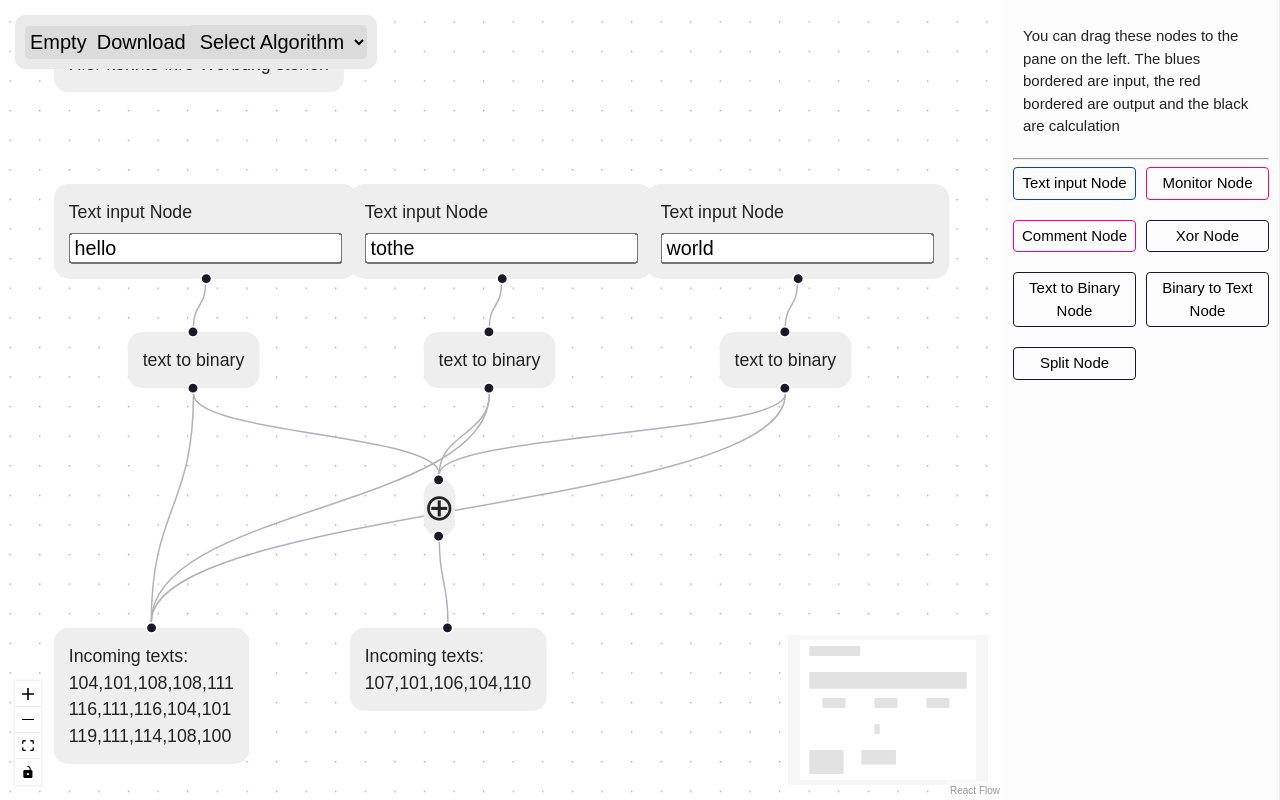
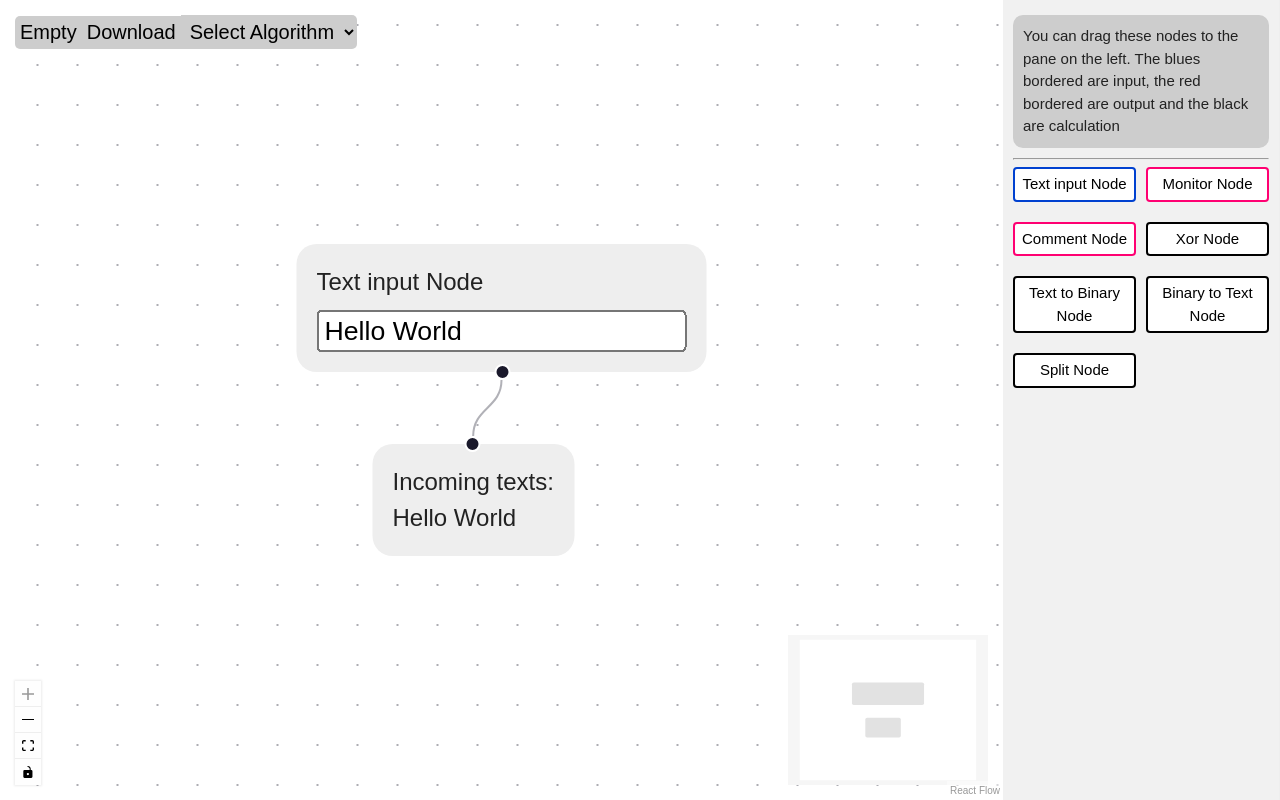
Before and after one commit to Ebenengitarre68/CryptoVisualizer, a React (Vite) app: page / in a window 1280 px wide. Built offline with nearby package versions, Linux system fonts and the light colour scheme.

Commit message:
Added Loading Graphs from Server

```diff
--- a/src/App.tsx
+++ b/src/App.tsx
@@ -50,144 +50,28 @@ const defaultEdgeOptions = {
 
 const initNodes: MyNode[] = [
   {
-    id: 'c1',
-    type: 'comment',
-    data: {
-      text: 'Hier könnte ihre Werbung stehen'
-    },
-    position: {x: 0, y: -100 },
-  },
-  {
     id: 't1',
     type: 'text',
     data: {
-      text: 'hello'
+      text: 'Hello World'
     },
     position: { x: 0, y: 0 },
-  },
-  {
-    id: 't2',
-    type: 'text',
-    data: {
-      text: 'tothe'
-    },
-    position: { x: 200, y: 0 },
-  },
-  {
-    id: 't3',
-    type: 'text',
-    data: {
-      text: 'world'
-    },
-    position: { x: 400, y: 0 },
-  },
-  {
-    id: '2b1',
-    type: 't2binary',
-    data: {
-      bytes: [0]
-    },
-    position: { x: 50, y: 100 },
-  },
-  {
-    id: '2b2',
-    type: 't2binary',
-    data: {
-      bytes: [0]
-    },
-    position: { x: 250, y: 100  },
-  },
-  {
-    id: '2b3',
-    type: 't2binary',
-    data: {
-      bytes: [0]
-    },
-    position: { x: 450, y: 100 },
-  },
-  {
-    id: 'x1',
-    type: 'xor',
-    data: {
-      bytes: [0]
-    },
-    position: { x: 250, y: 200 },
   },
   {
     id: 'r1',
     type: 'monitor',
     data: {},
-    position: { x: 0, y: 300 },
+    position: { x: 38, y: 100 },
   },
-  {
-    id: 'r2',
-    type: 'monitor',
-    data: {},
-    position: { x: 200, y: 300 },
-  },
+
 ];
 
 const initEdges: Edge[] = [
   {
-    id: 't1-2b1',
+    id: 't1-r1',
     source: 't1',
     sourceHandle:'text',
-    target: '2b1',
-  },
-  {
-    id: 't2-2b2',
-    source: 't2',
-    sourceHandle:'text',
-    target: '2b2',
-  },
-  {
-    id: 't3-2b3',
-    source: 't3',
-    sourceHandle:'text',
-    target: '2b3',
-  },
-  {
-    id: '2b1-x1',
-    source: '2b1',
-    sourceHandle:'bytes',
-    target: 'x1',
-  },
-  {
-    id: '2b2-x1',
-    source: '2b2',
-    sourceHandle:'bytes',
-    target: 'x1',
-    type:'display',
-  },
-  {
-    id: '2b3-x1',
-    source: '2b3',
-    sourceHandle:'bytes',
-    target: 'x1',
-  },
-  {
-    id: '2b1-r1',
-    source: '2b1',
-    sourceHandle:'bytes',
     target: 'r1',
-  },
-  {
-    id: '2b2-r1',
-    source: '2b2',
-    sourceHandle:'bytes',
-    target: 'r1',
-  },
-  {
-    id: '2b3-r1',
-    source: '2b3',
-    sourceHandle:'bytes',
-    target: 'r1',
-  },
-  {
-    id: 'x1-r2',
-    source: 'x1',
-    sourceHandle:'bytes',
-    target: 'r2',
   },
 ];
 
@@ -195,7 +79,7 @@ let id = initNodes.length;
 const getId = () => `node_${id++}`;
 
 const CustomNodeFlow = () => {
-  const [colorMode, setColorMode] = useState<ColorMode>('light');
+  const [colorMode] = useState<ColorMode>('light');
   const reactFlowWrapper = useRef(null);
   const [nodes,setNodes , onNodesChange] = useNodesState(initNodes);
   const [edges, setEdges, onEdgesChange] = useEdgesState(initEdges);
@@ -217,8 +101,7 @@ const CustomNodeFlow = () => {
     event.dataTransfer.dropEffect = 'move';
   }, []);
 
-  const onEdgeContextMenu = useCallback(
-      (event, edge) => {
+  const onEdgeContextMenu = useCallback((event, edge) => {
         // Prevent native context menu from showing
         event.preventDefault();
 
@@ -237,8 +120,7 @@ const CustomNodeFlow = () => {
       [setMenu],
   )
 
-  const onDrop = useCallback(
-      (event) => {
+  const onDrop = useCallback( (event) => {
         event.preventDefault();
 
         // check if the dropped element is valid
@@ -267,7 +149,7 @@ const CustomNodeFlow = () => {
   const onSave = useCallback(() => {
     if (rfInstance) {
       const flow = rfInstance.toObject();
-      const blob = new Blob([JSON.stringify(flow)],{type: 'text/plain'});
+      const blob = new Blob([JSON.stringify(flow)],{type: 'text/json'});
       const url = window.URL.createObjectURL(blob);
       const link = document.createElement("a");
       link.download = "flow.json";
@@ -278,16 +160,40 @@ const CustomNodeFlow = () => {
 
   const onEmptyNew = useCallback(() => {
     const restoreFlow = async () => {
-      const x = 0;
-      const y = 0;
-      const zoom = 1 ;
-      setNodes([]);
-      setEdges([]);
+      const x = 320;
+      const y = 115;
+      const zoom = 2 ;
+      setNodes(initNodes);
+      setEdges(initEdges);
       setViewport({ x, y, zoom });
     };
-
+    document.getElementById("algChanger").value ="default"
     restoreFlow();
   }, [setNodes, setViewport]);
+
+  const onRestore = useCallback((path:string) => {
+
+    const restoreFlow = async (json:string) => {
+      const flow = json;
+      if (flow) {
+        const {x = 0, y = 0, zoom = 1} = flow.viewport;
+        setNodes(flow.nodes || []);
+        setEdges(flow.edges || []);
+        setViewport({x, y, zoom});
+      }
+    };
+    fetch(path)
+        .then(response =>
+          response.json()
+        ).then(json => restoreFlow(json)
+    )
+  }, [setNodes, setViewport]);
+
+  const onAlgChange: ChangeEventHandler<HTMLSelectElement> = (evt) => {
+    if(evt.target.value !== 'default'){
+      onRestore(evt.target.value)
+    }
+  }
 
   return (
       <div className="dndflow" onClick={onPaneClick}>
@@ -315,12 +221,12 @@ const CustomNodeFlow = () => {
             <Background/>
             {menu && <ContextMenu {...menu}/>}
             <Panel>
-              <div className="nav-panel">
+              <div>
                 <button className="nav-button left-nav-button" onClick={onEmptyNew}>Empty</button>
                 <button className="nav-button" onClick={onSave}>Download</button>
-                <select name="algorithm" className="nav-button right-nav-button">
-                  <option selected  hidden>Select Algorithm</option>
-                  <option>AES 128</option>
+                <select id="algChanger" onChange={onAlgChange}  className="nav-button right-nav-button" defaultValue="default">
+                  <option value="default" hidden>Select Algorithm</option>
+                  <option value="/graphs/test.json" >Test</option>
                 </select>
 
               </div>
--- a/src/index.css
+++ b/src/index.css
@@ -1,4 +1,6 @@
 :root {
+  --primaryColor: #f1f1f1;
+  --secondaryColor: #cdcdcd;
   font-family: Inter, system-ui, Avenir, Helvetica, Arial, sans-serif;
   line-height: 1.5;
   font-weight: 400;
@@ -32,19 +34,22 @@ body {
   border-right: 1px solid #eee;
   padding: 15px 10px;
   font-size: 15px;
-  background: #fcfcfc;
+  background: var(--primaryColor);
 }
 
 .dndflow aside .description {
+  border-radius: 10px;
+  background-color: var(--secondaryColor);
   margin-bottom: 10px;
   color: #222;
   padding: 10px;
 }
 
 .dndflow .dndnode {
+  background-color: white;
   height: auto;
   padding: 4px;
-  border: 1px solid #1a192b;
+  border: 2px solid #000000;
   border-radius: 4px;
   margin-bottom: 10px;
   display: flex;
@@ -94,10 +99,6 @@ body {
 }
 
 .context-menu {
-  background: white;
-  border-style: solid;
-  border-radius: 4px;
-  border-width: 2px;
   position: absolute;
   z-index: 10;
 }
@@ -106,23 +107,19 @@ body {
   border: none;
   display: block;
   padding: 0.5em;
-  text-align: left;
+  text-align: center;
+  border-radius: 10px;
   width: 100%;
 }
 
 .context-menu button:hover {
   background: rgb(255, 255, 255);
-}
-
-.nav-panel{
-  padding: 10px;
-  background: #eaeaea;
-  border-radius: 10px;
+  border: solid 1px black;
 }
 
 
 .nav-button {
-  background-color: #dcdbdb;
+  background-color: var(--secondaryColor);
   padding: 5px;
   color: black;
   font-size: 20px;
@@ -140,7 +137,7 @@ body {
 }
 
 .nav-button:hover {
-  background-color: white;
+  background-color: var(--primaryColor);
   color: black;
 }
 
--- a/src/nodes/CommentNode.tsx
+++ b/src/nodes/CommentNode.tsx
@@ -1,4 +1,4 @@
-import React, { memo, useEffect,useState } from 'react';
+import React, { memo } from 'react';
 import {
     type NodeProps,
     type Node, useReactFlow,
```
Also changed, not shown: public/graphs/test.json (added, +227 -0 lines).
